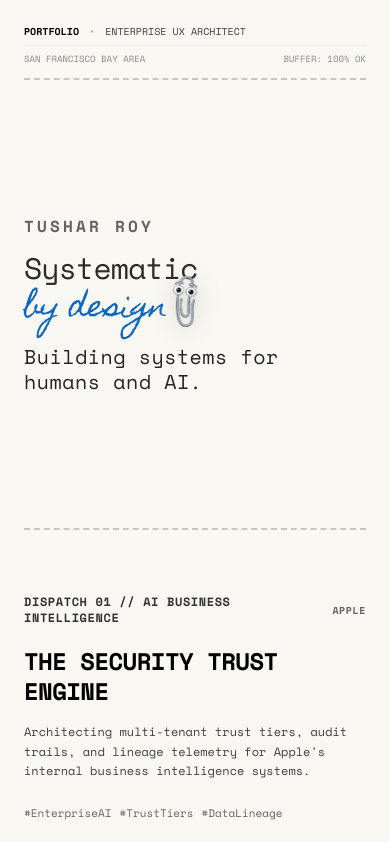
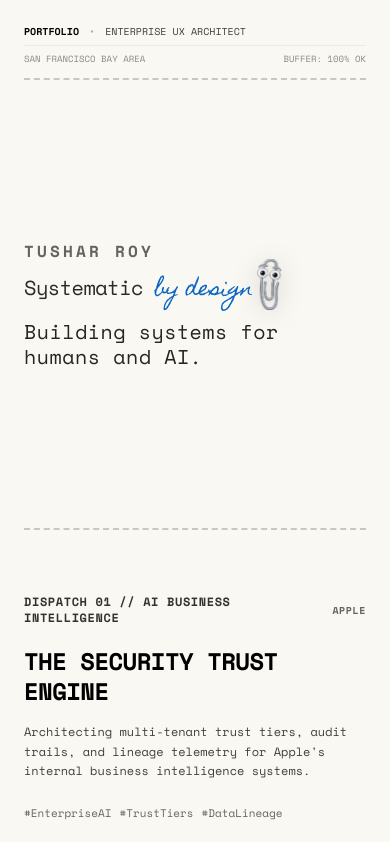
Before and after one commit to txrroy/portfolio, an Astro site: page / in a window 390 px wide. Shown: the top 842 px of the page. Built offline with nearby package versions, Linux system fonts and the light colour scheme; Astro itself is replaced by a stand-in of ours.

Commit message:
First change by claude

```diff
--- a/src/pages/index.astro
+++ b/src/pages/index.astro
@@ -194,7 +194,7 @@ import PrinterSvg from "../components/PrinterSvg.astro";
 
 							<!-- Name / Headline -->
 							<h1
-								class="text-[1.65rem] min-[390px]:text-[1.85rem] min-[440px]:text-3xl sm:text-5xl md:text-6xl lg:text-7xl font-normal tracking-tight text-normal leading-tight sm:leading-none mb-4 normal-case"
+								class="whitespace-nowrap text-[clamp(1.1rem,5.2vw,1.9rem)] sm:text-5xl md:text-6xl lg:text-7xl font-normal tracking-tight text-normal leading-tight sm:leading-none mb-4 normal-case"
 							>
 								Systematic <span
 									class="inline-flex items-baseline flex-nowrap shrink-0"
@@ -204,7 +204,7 @@ import PrinterSvg from "../components/PrinterSvg.astro";
 										>by design</span
 									><span
 										id="clippy-home-anchor"
-										class="inline-block w-6 sm:w-8 md:w-10 h-6 sm:h-8 md:h-10 ml-1.5 sm:ml-2.5 align-middle pointer-events-none"
+										class="inline-block w-[clamp(1rem,4vw,2rem)] h-[clamp(1rem,4vw,2rem)] sm:w-8 sm:h-8 md:w-10 md:h-10 ml-1 sm:ml-2.5 align-middle pointer-events-none shrink-0"
 										aria-hidden="true"></span>
 								</span>
 							</h1>
```
